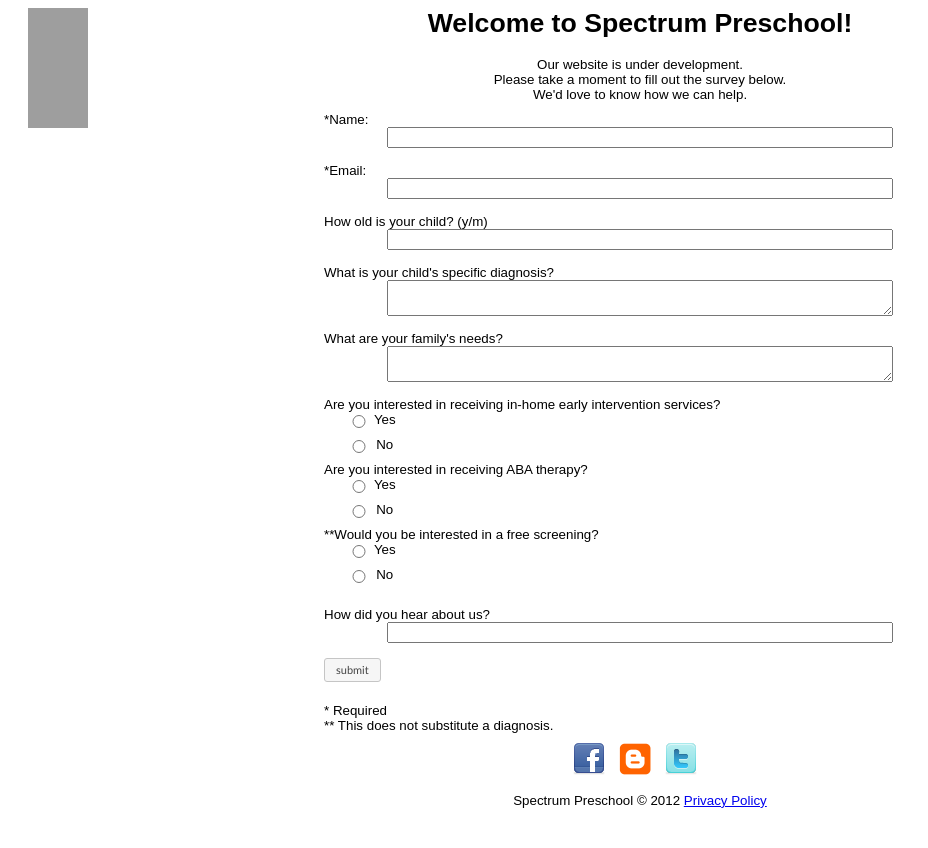
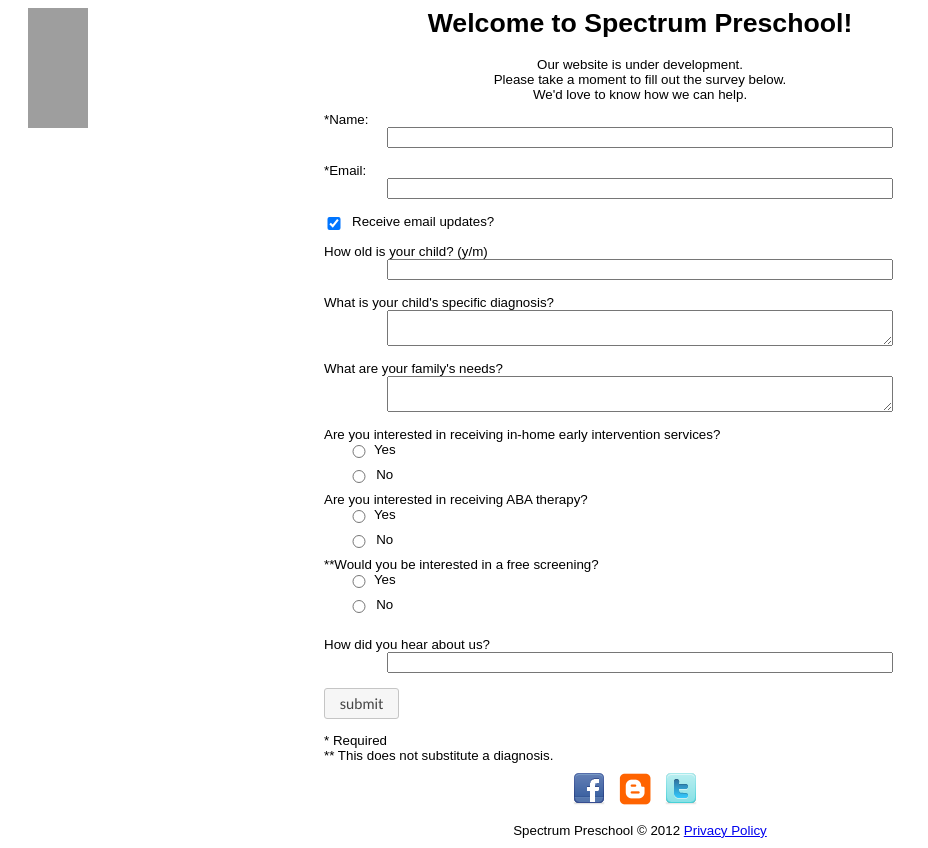
Before and after one commit to bmadrid/web, a PHP site: page / in a window 1280 px wide. Shown: the whole page, without its empty margins (0-928 px from the left). Before the commit the page ends 808 px from the top, so only its background shows below. Run offline with PHP 8.4, Linux system fonts and the light colour scheme; some libraries are stand-ins or nearby versions; grey boxes are pictures that could not be loaded.

Commit message:
adding a checkbox for email updates and moving css and js code to respective files

```diff
--- /dev/null
+++ b/css/survey.css
@@ -0,0 +1,53 @@
+body {
+  font-family: "Arial";
+  font-size: 10pt;
+}
+.ui-widget {
+  font-family: Trebuchet MS, Tahoma, Verdana, Arial, sans-serif;
+  font-size: 11px;
+}
+#logo {
+  position: absolute;
+  margin-left: 20px ;
+}
+center {
+  margin-bottom: 10px;
+}
+#name, #email, #age, #diagnosis, #needs, #referer {
+    width: 40%;
+}
+
+label, #submit, #fbLike {
+  float: left;
+  margin-left: 25%;
+}
+input[type="checkbox"] {
+  float: left;
+  margin-left: 25%;
+  width: 20px;
+}
+#updatesLabel {
+  margin-left: 5px;
+}
+input[type="radio"] {
+  float: left;
+  margin-left: 27%;
+  width: 20px;
+}
+div#radio {
+  width: 100%;
+  height: 20px;
+  margin-bottom: 5px;
+}
+span#radioLabel {
+  float: left;
+  width: 25px;
+}
+
+#submit {
+  font-size: 11pt;
+}
+
+img {
+  padding-right: 10px;
+}
--- a/emailer.php
+++ b/emailer.php
@@ -21,6 +21,7 @@
 
     $name = $_POST[ "name" ];
     $email = $_POST[ "email" ];
+    $updates = $_POST[ "updates" ];
     $age = empty( $_POST[ "age" ] ) ? "*Not Specified*" : $_POST[ "age" ];
     $diagnosis = empty( $_POST[ "diagnosis" ] ) ? "*Not Specified*" : $_POST[ "diagnosis" ];
     $needs = empty( $_POST[ "needs" ] ) ? "*Not Specified*" : $_POST[ "needs" ];
@@ -31,6 +32,7 @@
 
     $message = "<p>Name: " . $name . "</p>" .
       "<p>Email: " . $email . "</p>" .
+      "<p>Updates: " . $updates . "</p>" .
       "<p>Age: " . $age . "</p>" .
       "<p>Diagnosis: " . $diagnosis . "</p>" .
       "<p>Needs: " . $needs . "</p>" .
--- a/index.php
+++ b/index.php
@@ -5,162 +5,20 @@
     <script type="text/javascript" src="http://ajax.googleapis.com/ajax/libs/jqueryui/1/jquery-ui.min.js"></script>
     <script type="text/javascript" src="js/jquery.blockUI.js"></script>
 
-    <link rel="stylesheet" href="http://ajax.googleapis.com/ajax/libs/jqueryui/1/themes/base/jquery-ui.css" type="text/css" />
+    <script type="text/javascript" src="js/survey.js"></script>
+
+    <link rel="stylesheet" href="http://ajax.googleapis.com/ajax/libs/jqueryui/1.8.23/themes/redmond/jquery-ui.css" type="text/css" />
+    <link rel="stylesheet" href="css/survey.css" type="text/css" />
+
     <script>
       $(document).ready(function() {
-
-        $( '#submit' ).button();
-
-        $( '#submit' ).click( function() {
-
-          $('#submit').button("option", "disabled", true);
-          $('#name').attr("disabled", "disabled");
-          $('#email').attr("disabled", "disabled");
-          $('#age').attr("disabled", "disabled");
-          $('#diagnosis').attr("disabled", "disabled");
-          $('#needs').attr("disabled", "disabled" );
-          $('#interventionYes').attr("disabled", "disabled" );
-          $('#interventionNo').attr("disabled", "disabled" );
-          $('#abaYes').attr("disabled", "disabled" );
-          $('#abaNo').attr("disabled", "disabled" );
-          $('#screeningYes').attr("disabled", "disabled");
-          $('#screeningNo').attr("disabled", "disabled");
-          $('#referer').attr("disabled", "disabled");
-
-          if ( validate() ) {
-
-            var intervention = $("input[name='intervention']:checked").val();
-            intervention = intervention == undefined || intervention == 'no' ? 'no' : 'yes';
-
-            var aba =  $("input[name='aba']:checked").val();
-            aba = aba == undefined || aba == 'no' ? 'no' : 'yes';
-
-            var screening =  $("input[name='screening']:checked").val();
-            screening = screening == undefined || screening == 'no' ? 'no' : 'yes';
-
-            $.ajax({
-              type: "POST",
-              url: "emailer.php",
-              data: {
-                name: $( '#name' ).val(),
-                email: $( '#email' ).val(),
-                age: $( '#age' ).val(),
-                diagnosis: $( '#diagnosis' ).val(),
-                needs: $( '#needs' ).val(),
-                intervention: intervention,
-                aba: aba,
-                screening: screening,
-                referer: $( '#referer' ).val()
-              },
-              beforeSend: function() {
-                $.blockUI({ message: $('<p>').html("Sending survey...<br />") });
-              },
-              success: function( data, textStatus, xhr ) {
-                $.unblockUI({
-                  onUnblock: function() {
-                    //$.growlUI('Sucess!', 'Thanks for your feedback!');
-                    window.location = "http://spectrumprek.blogspot.com";
-                  }
-                });
-              },
-              error: function( jqXHR, exception ) {
-                $.unblockUI
-                notify( 'Error', 'oops, there was an error' );
-              }
-            });
-          }
-          else {
-
-            $('#submit').button("option", "disabled", false);
-            $('#name').removeAttr("disabled");
-            $('#email').removeAttr("disabled");
-            $('#age').removeAttr("disabled");
-            $('#diagnosis').removeAttr("disabled");
-            $('#needs').removeAttr("disabled");
-            $('#interventionYes').removeAttr("disabled");
-            $('#interventionNo').removeAttr("disabled");
-            $('#abaYes').removeAttr("disabled");
-            $('#abaNo').removeAttr("disabled");
-            $('#screeningYes').removeAttr("disabled");
-            $('#screeningNo').removeAttr("disabled");
-            $('#referer').removeAttr("disabled");
-            return false;
-          }
-        }); //submit
-
-      }); //document ready
-
-      function validate() {
-
-        var valid_data = true;
-        var error = '';
-
-        if ( $('#name').val().length == 0 ) {
-          error += 'Please enter your name.<br />';
-          valid_data = false;
-        }
-        if ( $( '#email').val().length == 0 ) {
-          error += 'Please enter your email.<br />';
-          valid_data = false;
-        }
-        if( error != '' ){
-          notify( 'Validation', error );
-        }
-        return valid_data;
-      }
-
-      function notify( title, message ){
-        $('<p>').html(message).dialog( {
-          title: title,
-          modal: true
-        });
-      }
-
-      function fb_click() {
-        $('#fb_content').dialog({
-          width: 400,
-          height: 140,
-          position: {
-            my: 'left bottom',
-            at: 'top',
-            of: $('#fb')
-          }
-        });
-      }
-
+        init(); //emailer.js
+      });
     </script>
 
-    <style type="text/css">
-
-      body { font-family: "Arial"; font-size: 10pt; }
-      .ui-widget { font-family: Trebuchet MS, Tahoma, Verdana,
-        Arial, sans-serif; font-size: 11px; }
-      #logo { position: absolute; margin-left: 20px ; }
-
-      center { margin-bottom: 10px; }
-      #name, #email, #age, #diagnosis, #needs, #referer
-        { width: 40%; }
-
-      label, #submit, #fbLike { float: left; margin-left: 25%; }
-      input[type="radio"] { float: left; margin-left: 27%; width: 20px; }
-      div#radio { width: 100%; height: 20px; margin-bottom: 5px; }
-      span#radioLabel { float: left; width: 25px; }
-
-      img { padding-right: 10px; }
-
-    </style>
   </head>
 
   <body>
-
-    <div id="fb_content" style="display: none;">
-      <a href="http://facebook.com/spectrumpreschool" target="_blank">
-        facebook.com/spectrumpreschool</a><br /><br />
-      <iframe src="http://www.facebook.com/plugins/like.php?href=spectrumprek.com"
-        scrolling="no" frameborder="0"
-        style="border:none; width:360px; height:300px;">
-      </iframe>
-    </div>
 
     <div id="logo">
       <img src="http://i.imgur.com/6HwCS.png" height="120" width="60" alt="logo" />
@@ -183,6 +41,9 @@
 
         <label id="emailLabel" for="email">*Email:</label><br />
         <input id="email" name="email" type="text" /><br /><br />
+
+        <input id="updates" name="updates" type="checkbox" checked/>
+        <label id="updatesLabel" for="updates">Receive email updates?</label><br /><br />
 
         <label for="age">How old is your child? (y/m)</label><br />
         <input id="age" /><br /><br />
@@ -230,7 +91,6 @@
       </center>
 
       <center>
-
         <span id="fb" onclick="fb_click();" target="_blank">
           <img src="images/facebook.png" alt="fb" border="0" title="fb"/></span>
         <a href="http://spectrumprek.blogspot.com" target="_blank">
@@ -242,7 +102,19 @@
 
         <div>Spectrum Preschool &copy; 2012 <a href="#">Privacy Policy</a></div>
       </center>
+
+    </div> <!-- content -->
+
+    <!-- stuff for the social media dialogs -->
+    <div id="fb_content" style="display: none;">
+      <a href="http://facebook.com/spectrumpreschool" target="_blank">
+        facebook.com/spectrumpreschool</a><br /><br />
+      <iframe src="http://www.facebook.com/plugins/like.php?href=spectrumprek.com"
+        scrolling="no" frameborder="0"
+        style="border:none; width:360px; height:300px;">
+      </iframe>
     </div>
+
   </body>
 
 </html>
--- /dev/null
+++ b/js/survey.js
@@ -0,0 +1,124 @@
+
+function init() {
+
+  $( '#submit' ).button();
+
+  $( '#submit' ).click( function() {
+
+    $( '#submit' ).button( "option", "disabled", true );
+    $( '#name' ).attr( "disabled", "disabled" );
+    $( '#email' ).attr( "disabled", "disabled" );
+    $( '#updates' ).attr( "disabled", "disabled" );
+    $( '#age' ).attr( "disabled", "disabled" );
+    $( '#diagnosis' ).attr( "disabled", "disabled" );
+    $( '#needs' ).attr( "disabled", "disabled" );
+    $( '#interventionYes' ).attr( "disabled", "disabled" );
+    $( '#interventionNo' ).attr( "disabled", "disabled" );
+    $( '#abaYes' ).attr( "disabled", "disabled" );
+    $( '#abaNo' ).attr( "disabled", "disabled" );
+    $( '#screeningYes' ).attr( "disabled", "disabled" );
+    $( '#screeningNo' ).attr( "disabled", "disabled" );
+    $( '#referer' ).attr( "disabled", "disabled" );
+
+    if ( validate() ) {
+
+      var intervention = $("input[name='intervention']:checked").val();
+      intervention = intervention == undefined || intervention == 'no' ? 'no' : 'yes';
+
+      var aba =  $("input[name='aba']:checked").val();
+      aba = aba == undefined || aba == 'no' ? 'no' : 'yes';
+
+      var screening =  $("input[name='screening']:checked").val();
+      screening = screening == undefined || screening == 'no' ? 'no' : 'yes';
+
+      $.ajax({
+        type: "POST",
+        url: "emailer.php",
+        data: {
+          name: $( '#name' ).val(),
+          email: $( '#email' ).val(),
+          updates: $( '#updates' ).is( ':checked' ).toString(),
+          age: $( '#age' ).val(),
+          diagnosis: $( '#diagnosis' ).val(),
+          needs: $( '#needs' ).val(),
+          intervention: intervention,
+          aba: aba,
+          screening: screening,
+          referer: $( '#referer' ).val()
+        },
+        beforeSend: function() {
+          $.blockUI({ message: $('<p>').html("Sending survey...<br />") });
+        },
+        success: function( data, textStatus, xhr ) {
+          $.unblockUI({
+            onUnblock: function() {
+              $.growlUI('Sucess!', 'Thanks for your feedback!');
+              setTimeout( 'window.location = "http://spectrumprek.blogspot.com"', 3000);
+            }
+          });
+        },
+        error: function( jqXHR, exception ) {
+          $.unblockUI
+          notify( 'Error', 'oops, there was an error' );
+        }
+      });
+    }
+    else {
+
+      $('#submit').button("option", "disabled", false);
+      $('#name').removeAttr("disabled");
+      $('#email').removeAttr("disabled");
+      $('#updates').removeAttr("disabled");
+      $('#age').removeAttr("disabled");
+      $('#diagnosis').removeAttr("disabled");
+      $('#needs').removeAttr("disabled");
+      $('#interventionYes').removeAttr("disabled");
+      $('#interventionNo').removeAttr("disabled");
+      $('#abaYes').removeAttr("disabled");
+      $('#abaNo').removeAttr("disabled");
+      $('#screeningYes').removeAttr("disabled");
+      $('#screeningNo').removeAttr("disabled");
+      $('#referer').removeAttr("disabled");
+      return false;
+    }
+  }); // submit
+
+} // init
+
+function validate() {
+
+  var valid_data = true;
+  var error = '';
+
+  if ( $('#name').val().length == 0 ) {
+    error += 'Please enter your name.<br />';
+    valid_data = false;
+  }
+  if ( $( '#email').val().length == 0 ) {
+    error += 'Please enter your email.<br />';
+    valid_data = false;
+  }
+  if( error != '' ){
+    notify( 'Validation', error );
+  }
+  return valid_data;
+} // validate
+
+function notify( title, message ){
+  $('<p>').html(message).dialog( {
+    title: title,
+    modal: true
+  });
+} // notify
+
+function fb_click() {
+  $('#fb_content').dialog({
+    width: 400,
+    height: 140,
+    position: {
+      my: 'left bottom',
+      at: 'top',
+      of: $('#fb')
+    }
+  });
+} //fb_click
```
